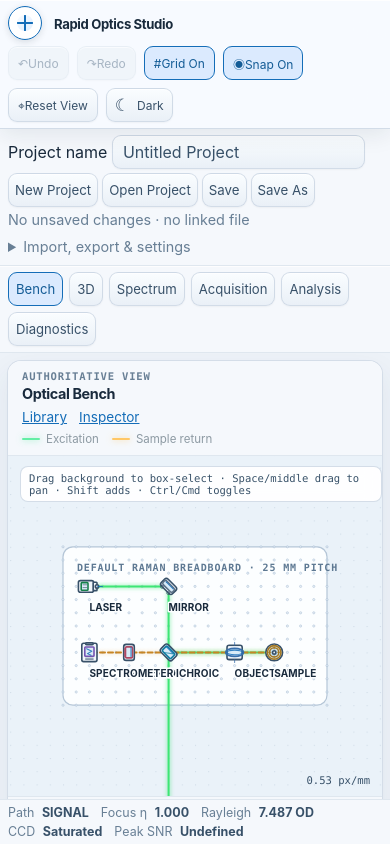
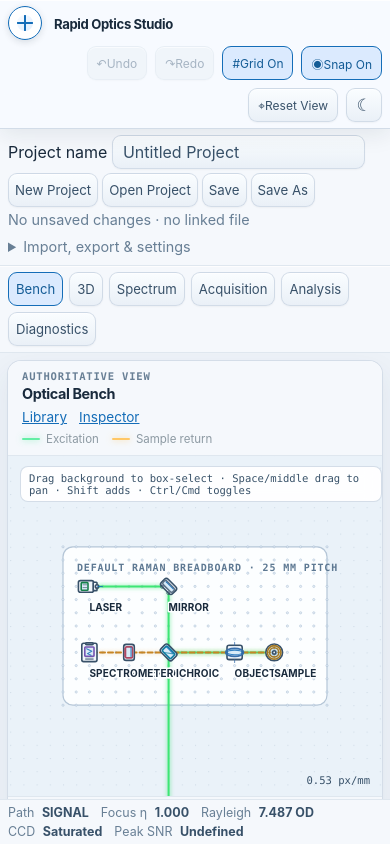
Before and after one commit to Muilrz/Rapid_Optics_Studio, a React (Vite) app: page / in a window 390 px wide. Built offline with nearby package versions, Linux system fonts and the light colour scheme.

Commit message:
style(ui): make appearance button responsive without moving workspace panels

```diff
--- a/src/visual-polish.css
+++ b/src/visual-polish.css
@@ -506,3 +506,12 @@
 @media (prefers-reduced-motion:reduce) {
   .toolbar-button,.workspace-navigation button,.component-library-item,.project-controls button {transition:none;}
 }
+
+/* Preserve the existing compact toolbar on narrower desktops. */
+@media (max-width: 1100px) {
+  .appearance-label { display: none; }
+  .appearance-toggle { min-width: 36px; padding-inline: 8px; }
+}
+@media (max-width: 660px) {
+  .toolbar-actions { flex-wrap: wrap; justify-content: flex-end; }
+}
```
